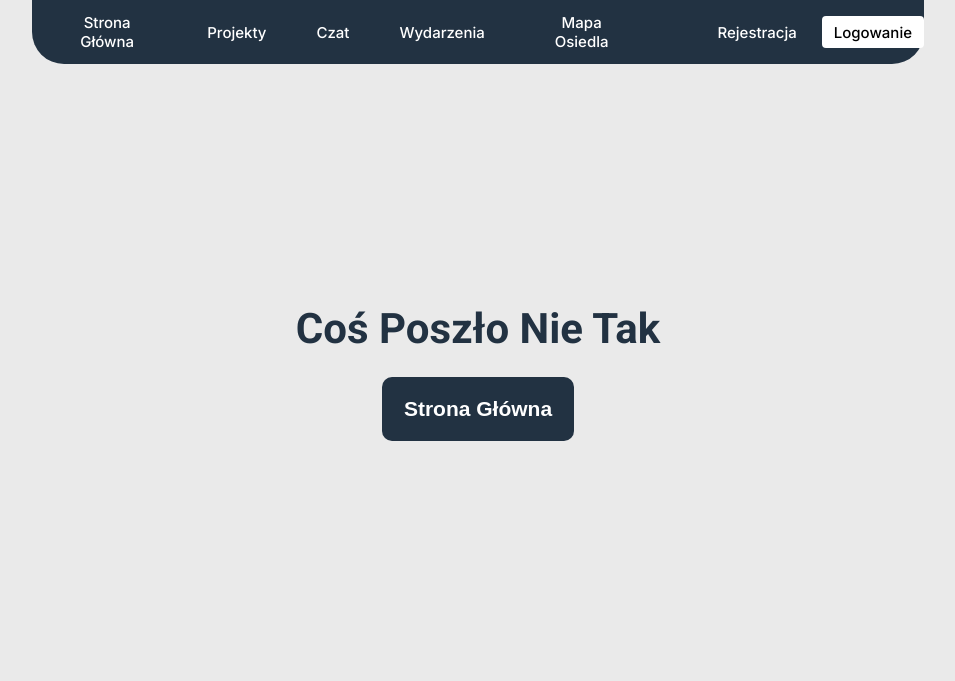
After one commit to Navio1430/VoteAround, a Flask app: template website/templates/bug/bug.html in a window 1280 px wide. The commit adds this page. Shown: the top 681 px of the page, without its empty margins (162-1117 px from the left). Run offline with Flask 3, Linux system fonts and the light colour scheme; the template is opened without the code that fills it, so the values that code supplies are empty.

Commit message:
Added 'bug' subpage
-Changed link redirects

```diff
--- a/website/blueprints/login.py
+++ b/website/blueprints/login.py
@@ -18,7 +18,7 @@ def index():
         user = User.query.filter_by(username=username).first()
 
         if not user:
-            return "<h1>Username not found</h1>"
+            return render_template("bug/bug.html")
 
         if user.check_password(password):
             token = generate_token()    # serialized data, with expiration time
@@ -29,7 +29,7 @@ def index():
             resp.set_cookie("token", b64encode(token[:TOKEN_SIZE]).decode(), expires=get_utc_time(TOKEN_EXPIRATION_TIME))
             return resp
         else:
-            return "<h1>Failed</h1>"
+            return render_template("bug/bug.html")
 
     else:
         user = check_login(User)
--- a/website/static/styles/app.css
+++ b/website/static/styles/app.css
@@ -845,6 +845,41 @@
   background: #223242;
 }
 
+.bug__container {
+  display: -webkit-box;
+  display: -ms-flexbox;
+  display: flex;
+  -webkit-box-orient: vertical;
+  -webkit-box-direction: normal;
+      -ms-flex-direction: column;
+          flex-direction: column;
+  -webkit-box-pack: center;
+      -ms-flex-pack: center;
+          justify-content: center;
+  -webkit-box-align: center;
+      -ms-flex-align: center;
+          align-items: center;
+  row-gap: 1.5rem;
+  margin: 30vh 0;
+}
+
+.bug__title {
+  color: #223242;
+  font-size: 42px;
+  font-weight: 700;
+  text-transform: capitalize;
+}
+
+.bug__btn {
+  color: #ffffff;
+  font-size: 21px;
+  font-weight: 700;
+  text-align: center;
+  background: #223242;
+  border-radius: 10px;
+  padding: 20px 22px;
+}
+
 * {
   font-size: 100%;
   text-decoration: none;
--- a/website/static/styles/components/_components.scss
+++ b/website/static/styles/components/_components.scss
@@ -4,3 +4,4 @@
 @import './sign/_sign.scss';
 @import './events/_events.scss';
 @import './user/_user.scss';
+@import './bug/_bug.scss';
--- /dev/null
+++ b/website/static/styles/components/bug/_bug.scss
@@ -0,0 +1,29 @@
+.bug {
+    &__container {
+        display: flex;
+        flex-direction: column;
+        justify-content: center;
+        align-items: center;
+
+        row-gap: 1.5rem;
+        margin: 30vh 0;
+    }
+
+    &__title {
+        color: $blue;
+        font-size: 42px;
+        font-weight: 700;
+        text-transform: capitalize;
+    }
+
+    &__btn {
+        color: $white;
+        font-size: 21px;
+        font-weight: 700;
+        text-align: center;
+
+        background: $blue;
+        border-radius: 10px;
+        padding: 20px 22px;
+    }
+}
--- /dev/null
+++ b/website/templates/bug/bug.html
@@ -0,0 +1,10 @@
+{% extends 'base.html' %} {% block content %}
+
+<section class="bug__container">
+    <p class="bug__title">Coś poszło nie tak</p>
+    <button class="bug__btn">
+        <a href="{{ url_for('index') }}">Strona Główna</a>
+    </button>
+</section>
+
+{% endblock %}
```
Also changed, not shown: website/blueprints/signup.py (+4 -4 lines), 1 other file.
